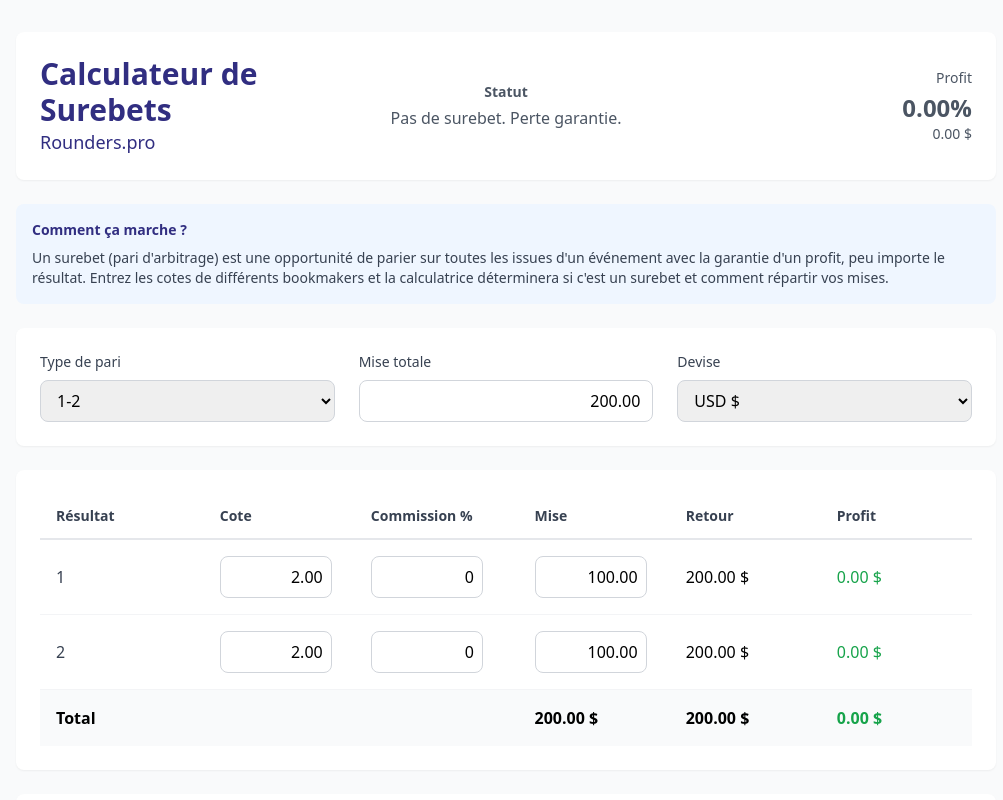
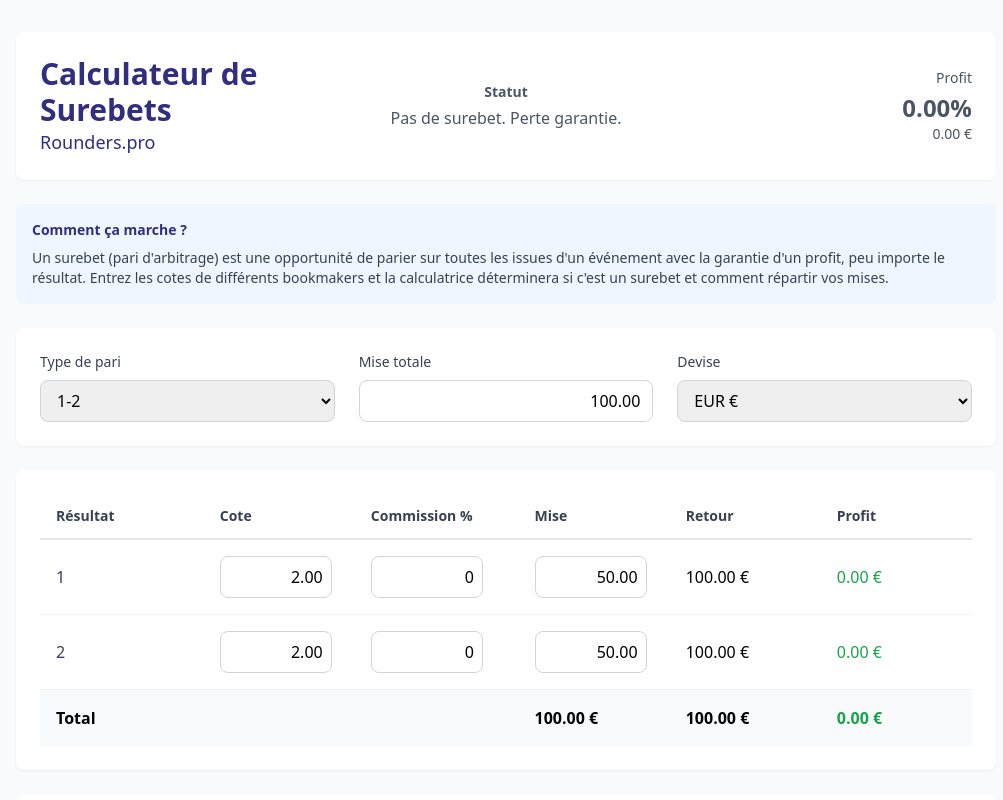
Before and after one commit to Web-Online-Concept/rounders-pro, a Next.js app: page /outils/surebet-calculatrice in a window 1280 px wide. Shown: the top 800 px of the page, without its empty margins (134-1137 px from the left). Built offline with nearby package versions, Linux system fonts and the light colour scheme.

Commit message:
Update SurebetCalculator.js

```diff
--- a/app/outils/surebet-calculatrice/SurebetCalculator.js
+++ b/app/outils/surebet-calculatrice/SurebetCalculator.js
@@ -1,23 +1,24 @@
 'use client';
 
-import { useState, useEffect } from 'react';
+import { useState, useEffect, useRef } from 'react';
 
 export default function SurebetCalculator() {
   const [outcomes, setOutcomes] = useState(2);
   const [surebetType, setSurebetType] = useState('1-2'); // Type de pari
-  const [currency, setCurrency] = useState('USD');
+  const [currency, setCurrency] = useState('EUR');
   const [roundStakes, setRoundStakes] = useState(false);
   const [roundTo, setRoundTo] = useState(1);
 
   // Initialiser avec des valeurs par défaut comme surebet.com
   const [data, setData] = useState([
-    { odds: '2.00', stake: '100.00', commission: '0' },
-    { odds: '2.00', stake: '100.00', commission: '0' },
+    { odds: '2.00', stake: '50.00', commission: '0' },
+    { odds: '2.00', stake: '50.00', commission: '0' },
     { odds: '', stake: '', commission: '0' },
     { odds: '', stake: '', commission: '0' },
   ]);
 
-  const [totalStakeInput, setTotalStakeInput] = useState('200.00');
+  const [totalStakeInput, setTotalStakeInput] = useState('100.00');
+  const redistributeTimer = useRef(null);
 
   const currencySymbols = {
     EUR: '€',
@@ -111,8 +112,11 @@ export default function SurebetCalculator() {
       profit: (item.stake * item.adjustedOdds) - totalStake
     }));
 
-    const minReturn = Math.min(...results.map(r => r.return));
-    const minProfit = Math.min(...results.map(r => r.profit));
+    const returnValues = results.map(r => r.return).filter(v => v > 0);
+    const profitValues = results.map(r => r.profit);
+
+    const minReturn = returnValues.length > 0 ? Math.min(...returnValues) : 0;
+    const minProfit = profitValues.length > 0 ? Math.min(...profitValues) : 0;
 
     return {
       isValid: true,
@@ -121,21 +125,21 @@ export default function SurebetCalculator() {
       totalStake,
       minReturn,
       minProfit,
-      items: results,
-      symbol: symbol // Ajouter symbol dans les résultats
+      items: results
     };
   };
 
   // Mettre à jour les mises automatiquement
-  const redistributeStakes = (newTotalStake, excludeIndex = -1) => {
+  const redistributeStakes = (newTotalStake) => {
+    const currentData = [...data];
     const validOdds = [];
     let sumInverseOdds = 0;
 
     // Calculer la somme des inverses des cotes
     for (let i = 0; i < outcomes; i++) {
-      const odd = parseFloat(data[i].odds);
+      const odd = parseFloat(currentData[i].odds);
       if (odd > 1) {
-        const commission = parseFloat(data[i].commission) || 0;
+        const commission = parseFloat(currentData[i].commission) || 0;
         const adjustedOdd = commission !== 0
           ? (commission < 0 ? odd / (1 + Math.abs(commission) / 100) : odd * (1 - commission / 100))
           : odd;
@@ -147,9 +151,9 @@ export default function SurebetCalculator() {
     if (sumInverseOdds === 0) return;
 
     // Redistribuer les mises
-    const newData = [...data];
+    const newData = [...currentData];
     for (let i = 0; i < outcomes; i++) {
-      if (validOdds[i] && i !== excludeIndex) {
+      if (validOdds[i]) {
         let stake = (newTotalStake / sumInverseOdds) / validOdds[i];
 
         if (roundStakes && roundTo > 0) {
@@ -169,12 +173,20 @@ export default function SurebetCalculator() {
     newData[index].odds = value;
     setData(newData);
 
+    // Annuler le timer précédent
+    if (redistributeTimer.current) {
+      clearTimeout(redistributeTimer.current);
+    }
+
     // Redistribuer les mises après un délai
     const totalStake = newData.reduce((sum, item, i) =>
       i < outcomes ? sum + (parseFloat(item.stake) || 0) : sum, 0
     );
+
     if (totalStake > 0 && value && parseFloat(value) > 1) {
-      setTimeout(() => redistributeStakes(totalStake), 500);
+      redistributeTimer.current = setTimeout(() => {
+        redistributeStakes(totalStake);
+      }, 500);
     }
   };
 
@@ -197,12 +209,20 @@ export default function SurebetCalculator() {
     newData[index].commission = value;
     setData(newData);
 
+    // Annuler le timer précédent
+    if (redistributeTimer.current) {
+      clearTimeout(redistributeTimer.current);
+    }
+
     // Recalculer les mises après un délai
     const totalStake = newData.reduce((sum, item, i) =>
       i < outcomes ? sum + (parseFloat(item.stake) || 0) : sum, 0
     );
+
     if (totalStake > 0) {
-      setTimeout(() => redistributeStakes(totalStake), 500);
+      redistributeTimer.current = setTimeout(() => {
+        redistributeStakes(totalStake);
+      }, 500);
     }
   };
 
@@ -234,16 +254,14 @@ export default function SurebetCalculator() {
     }
   }, [surebetType]);
 
-  // Redistribuer les mises quand on change le nombre d'issues
+  // Cleanup timer on unmount
   useEffect(() => {
-    const currentTotal = data.reduce((sum, item, i) =>
-      i < outcomes ? sum + (parseFloat(item.stake) || 0) : sum, 0
-    );
-
-    if (currentTotal > 0) {
-      redistributeStakes(currentTotal);
-    }
-  }, [outcomes]);
+    return () => {
+      if (redistributeTimer.current) {
+        clearTimeout(redistributeTimer.current);
+      }
+    };
+  }, []);
 
   return (
     <div className="min-h-screen bg-gray-50 py-8 px-4 sm:px-6 lg:px-8">
@@ -279,7 +297,7 @@ export default function SurebetCalculator() {
               </p>
               {results.isValid && results.totalStake > 0 && (
                 <p className="text-sm text-gray-600">
-                  {results.minProfit.toFixed(2)} {results.symbol}
+                  {results.minProfit.toFixed(2)} {symbol}
                 </p>
               )}
             </div>
@@ -402,7 +420,7 @@ export default function SurebetCalculator() {
                     <input
                       type="text"
                       placeholder="0.00"
-                      value={data[index].odds}
+                      value={data[index]?.odds || ''}
                       onChange={(e) => handleOddsChange(index, e.target.value)}
                       className="w-24 sm:w-28 px-2 py-2 border border-gray-300 rounded-lg focus:ring-2 focus:ring-indigo-500 focus:border-indigo-500 text-sm sm:text-base text-right"
                     />
@@ -411,7 +429,7 @@ export default function SurebetCalculator() {
                     <input
                       type="text"
                       placeholder="0"
-                      value={data[index].commission}
+                      value={data[index]?.commission || ''}
                       onChange={(e) => handleCommissionChange(index, e.target.value)}
                       className="w-24 sm:w-28 px-2 py-2 border border-gray-300 rounded-lg focus:ring-2 focus:ring-indigo-500 focus:border-indigo-500 text-sm sm:text-base text-right"
                     />
@@ -420,7 +438,7 @@ export default function SurebetCalculator() {
                     <input
                       type="text"
                       placeholder="0.00"
-                      value={data[index].stake}
+                      value={data[index]?.stake || ''}
                       onChange={(e) => handleStakeChange(index, e.target.value)}
                       className="w-24 sm:w-28 px-2 py-2 border border-gray-300 rounded-lg focus:ring-2 focus:ring-indigo-500 focus:border-indigo-500 text-sm sm:text-base text-right"
                     />
```
